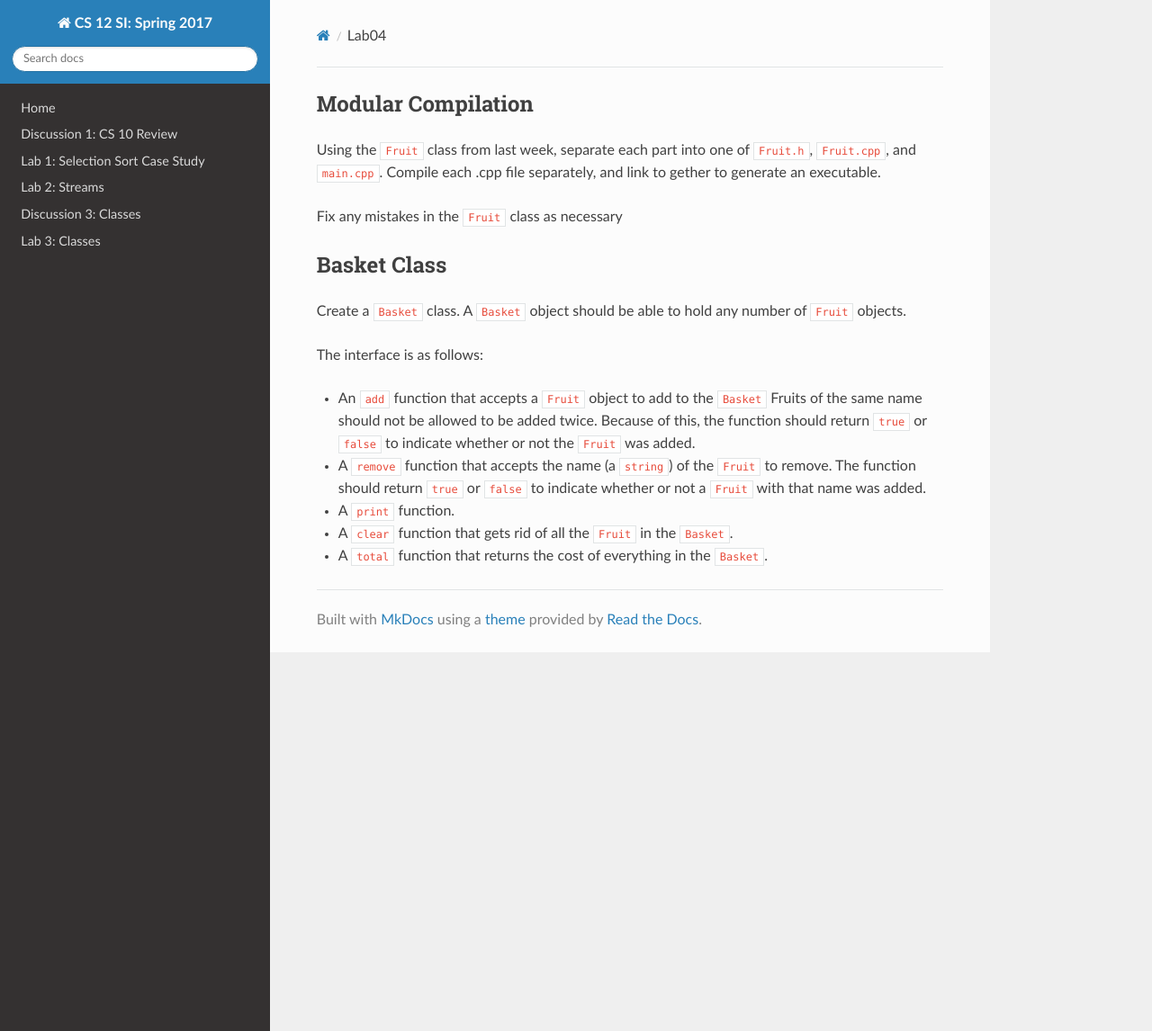
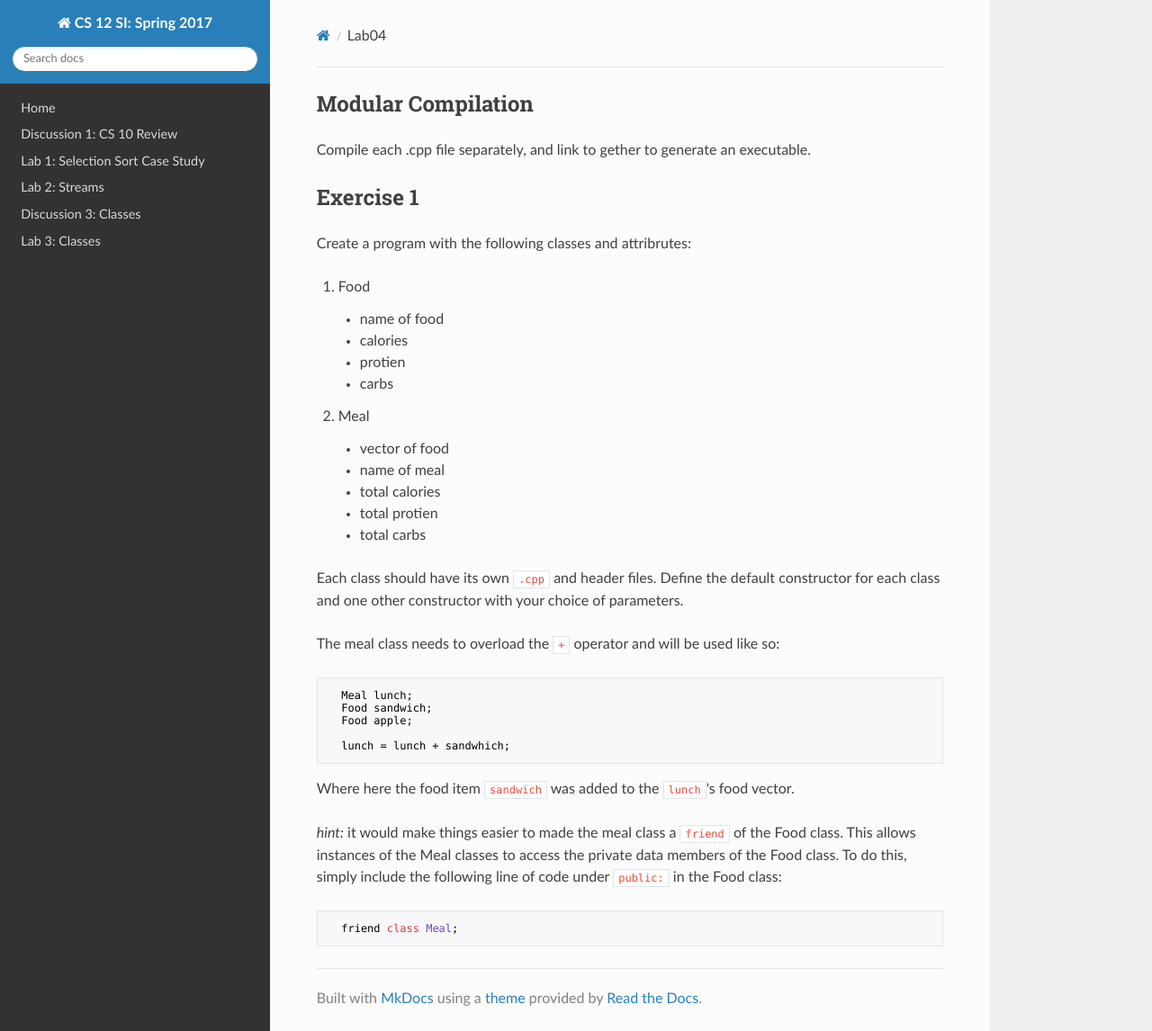
Before and after one commit to cs-si-ucr/cs12, an MkDocs documentation site: the page built from docs/lab04.md, in a window 1280 px wide and 1146 px high. Shown: the whole window at 90% size. Built offline with MkDocs 1.6.1, drawn with Linux system fonts in a browser that asks for light colours; nearby versions of some CDN libraries; old or Windows-style settings are respelled for this version of MkDocs.

Commit message:
changing lab 4

````diff
--- a/docs/lab04.md
+++ b/docs/lab04.md
@@ -1,35 +1,44 @@
 Modular Compilation
 ---
 
-Using the `Fruit` class from last week, separate each part into one of `Fruit.h`, `Fruit.cpp`, and `main.cpp`.
 Compile each .cpp file separately, and link to gether to generate an executable.
 
-Fix any mistakes in the `Fruit` class as necessary
+Exercise 1
+---
+Create a program with the following classes and attribrutes:
+
+1. Food
+	* name of food
+	* calories
+	* protien
+	* carbs
+
+2. Meal
+	* vector of food
+	* name of meal
+	* total calories
+	* total protien
+	* total carbs
+
+Each class should have its own `.cpp` and header files.
+Define the default constructor for each class and one other constructor with your choice of parameters.
 
 
-Basket Class
----
+The meal class needs to overload the `+` operator and will be used like so:
 
-Create a `Basket` class.
-A `Basket` object should be able to hold any number of `Fruit` objects.
+```c++
+  Meal lunch;
+  Food sandwich;
+  Food apple;
 
-The interface is as follows:
+  lunch = lunch + sandwhich;
+```
 
-* An `add` function that accepts a `Fruit` object to add to the `Basket`
-Fruits of the same name should not be allowed to be added twice.
-Because of this, the function should return `true` or `false` to indicate whether or not the `Fruit` was added.
+Where here the food item `sandwich` was added to the `lunch`'s food vector.
 
-* A `remove` function that accepts the name (a `string`) of the `Fruit` to remove.
-The function should return `true` or `false` to indicate whether or not a `Fruit` with that name was added.
-
-* A `print` function.
-
-* A `clear` function that gets rid of all the `Fruit` in the `Basket`.
-
-* A `total` function that returns the cost of everything in the `Basket`.
-
-<!-- note to maintainer:
-
-Through experience, this is not enough material to last the whole lab.
-
--->
+*hint:* it would make things easier to made the meal class a `friend` of the Food class.
+This allows instances of the Meal classes to access the private data members of the Food class.
+To do this, simply include the following line of code under `public:` in the Food class:
+```c++
+  friend class Meal;
+```
````
